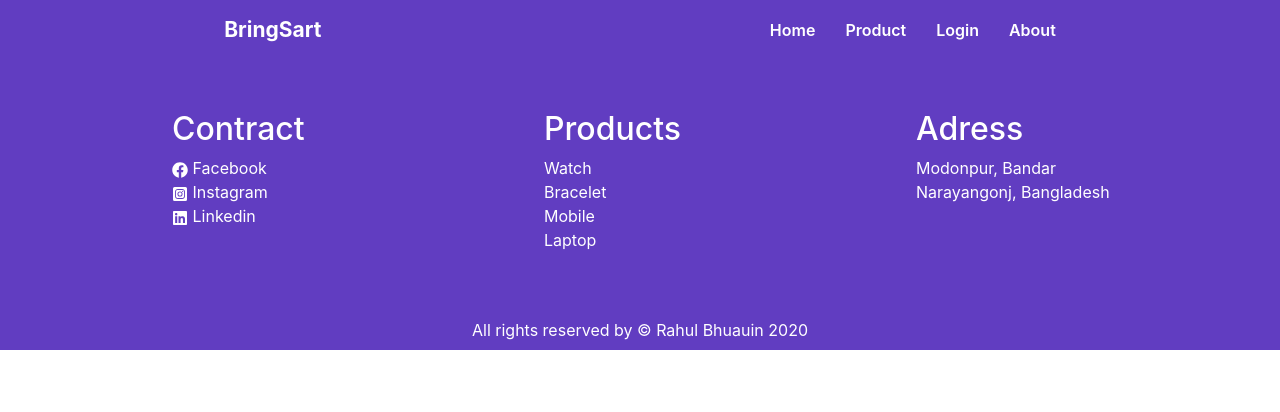
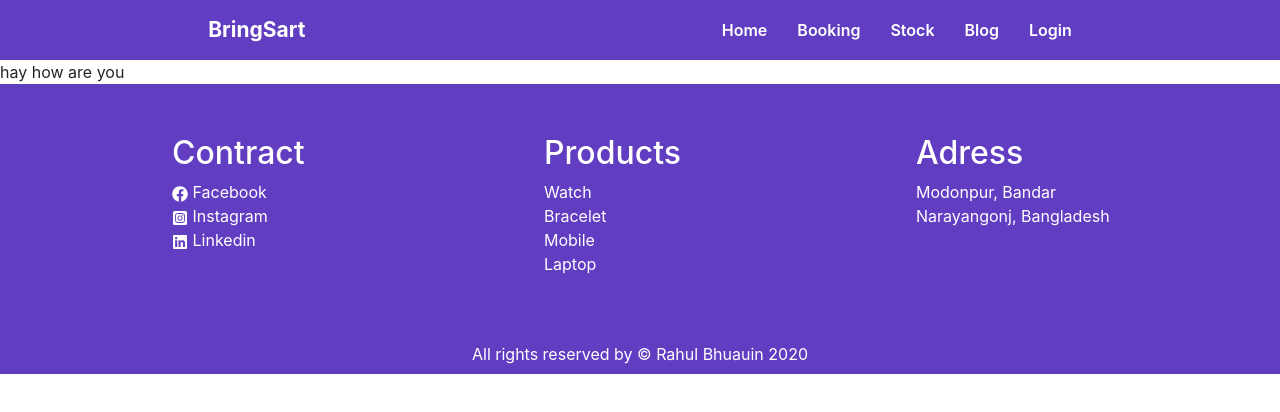
Before and after one commit to MDRahul47/wareHouse-assin-11, a React (Create React App) app: page /stock in a window 1280 px wide. Shown: the top 412 px of the page. Built offline with nearby package versions, Linux system fonts and the light colour scheme.

Commit message:
navbar-added

```diff
--- a/src/App.js
+++ b/src/App.js
@@ -6,7 +6,9 @@ import Login from './Components/Login/Login';
 import { Route, Routes } from 'react-router-dom';
 import Home from './Components/Home/Home';
 import Singup from './Components/SingUp/Singup';
-import About from './Components/About/About';
+import Stock from './Components/Stock/Stock';
+import Booking from './Components/Booking/Booking';
+import Blog from './Components/Blog/Blog';
 
 
 
@@ -19,7 +21,9 @@ function App() {
         <Route path="/home" element={<Home />} />
         <Route path="/login" element={<Login />} />
         <Route path="/singup" element={<Singup />} />
-        <Route path="/about" element={<About />} />
+        <Route path="/stock" element={<Stock />} />
+        <Route path="/booking" element={<Booking />} />
+        <Route path="/blog" element={<Blog />} />
       </Routes>
     <Footer></Footer>
     </div>
--- a/src/Components/About/About.js
+++ /dev/null
@@ -1,11 +0,0 @@
-import React from 'react';
-
-const About = () => {
-    return (
-        <div>
-            <h3>Lorem ipsum dolor sit amet.</h3>
-        </div>
-    );
-};
-
-export default About;
--- /dev/null
+++ b/src/Components/Blog/Blog.js
@@ -0,0 +1,11 @@
+import React from 'react';
+
+const Blog = () => {
+    return (
+        <div className='container'>
+            quhion is here
+        </div>
+    );
+};
+
+export default Blog;
--- /dev/null
+++ b/src/Components/Booking/Booking.js
@@ -0,0 +1,11 @@
+import React from 'react';
+
+const Booking = () => {
+    return (
+        <div>
+            hlw
+        </div>
+    );
+};
+
+export default Booking;
--- a/src/Components/Navbar/Navbar.js
+++ b/src/Components/Navbar/Navbar.js
@@ -9,9 +9,10 @@ const Navbar = () => {
             <span className="nav-logo"> BringSart</span>
             <div className={`nav-items ${isOpen && "open"}`}>
                 <Link to="/home">Home</Link>
-                <Link to="/Product">Product</Link>
+                <Link to="/booking">Booking</Link>
+                <Link to="/stock">Stock</Link>
+                <Link to="/blog">Blog</Link>
                 <Link to="/login">Login</Link>
-                <Link to="/about">About</Link>
                  <span className="navbar-text">
        {/* {
 
--- /dev/null
+++ b/src/Components/Stock/Stock.js
@@ -0,0 +1,11 @@
+import React from 'react';
+
+const Stock = () => {
+    return (
+        <div>
+            hay how are you
+        </div>
+    );
+};
+
+export default Stock;
```
